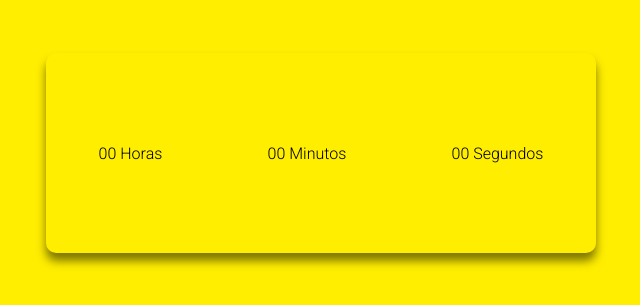
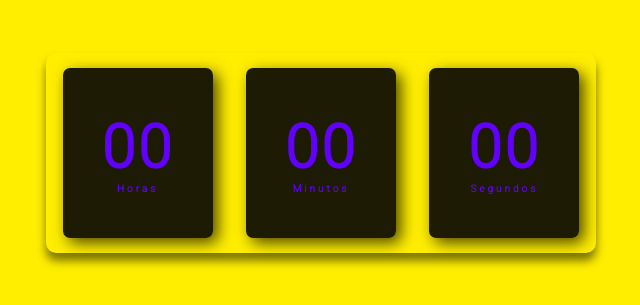
Before and after one commit to DiegoCorredeira/relogio-digital, a plain HTML site: page index.html in a window 1280 px wide. Shown: the part 247-552 px from the top of the page, without its empty margins (319-959 px from the left). Drawn offline with Linux system fonts and the light colour scheme.

Commit message:
css completo

```diff
--- a/assets/css/style.css
+++ b/assets/css/style.css
@@ -23,3 +23,23 @@ body{
     border-radius: 10px;
     box-shadow: 0px 8px 10px rgba(0, 0, 0, 0.5);
 }
+.relogio div{
+    height: 170px;
+    width: 150px;
+    display: flex;
+    align-items: center;
+    color: #6100fd;
+    justify-content: center;
+    flex-direction: column;
+    background: rgba(5, 5, 5, .9) ;
+    box-shadow: 5px 5px 15px rgba(0, 0, 0, 0.7);
+    border-radius: 7px;
+    letter-spacing: 3px;
+}
+.relogio span{
+    font-weight: bolder;
+    font-size: 60px;
+}
+.relogio span.tempo{
+    font-size: 10px;
+}
```
